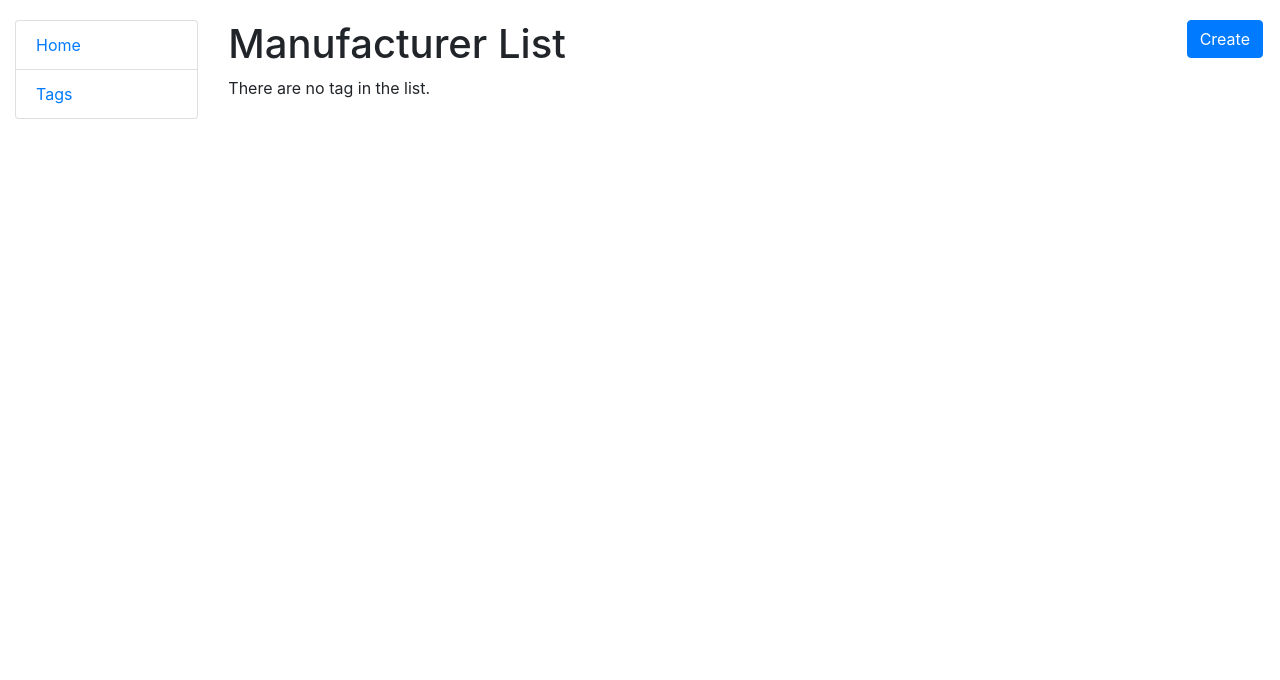
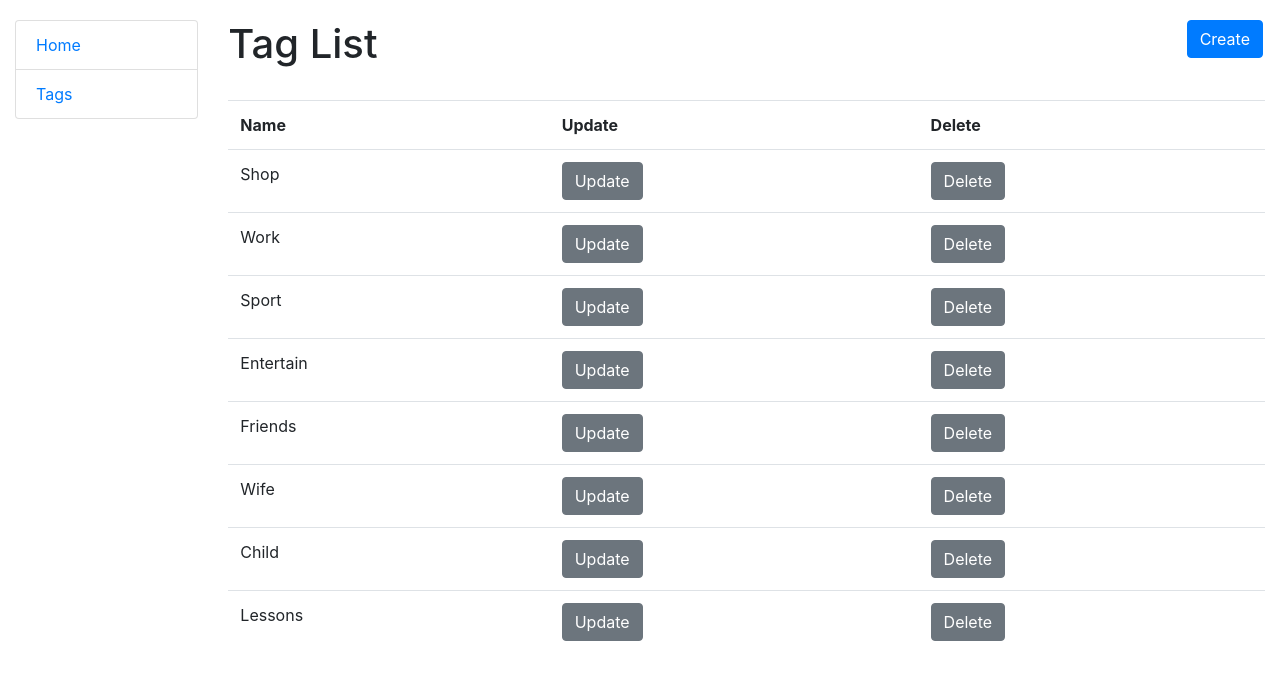
Before and after one commit to VladPh1/Todo-list, a Django app: page /tags/ in a window 1280 px wide. Shown: the top 680 px of the page. Run offline with Django 5.2, Linux system fonts and the light colour scheme; data comes from the database, SQL or seed files in the repository; both versions use the stored data as it was after the commit; some libraries are stand-ins or nearby versions.

Commit message:
fixed changes about buttom in templates/list/tags_list.html

```diff
--- a/templates/list/tags_list.html
+++ b/templates/list/tags_list.html
@@ -3,14 +3,14 @@
 
 {% block content %}
   <h1>
-    Manufacturer List
-    <a href="{% url 'list:tags-create' %}" class="btn btn-primary link-to-page">
+    Tag List
+    <a href="{% url 'list:tags-create' %}" class="btn btn-primary link-to-page float-right">
       Create
     </a>
   </h1>
+  <br>
 
-
-  {% if tags_list %}
+  {% if tags %}
     <table class="table">
       <tr>
         <th>Name</th>
@@ -18,18 +18,19 @@
         <th>Delete</th>
       </tr>
 
-      {% for tag in tags_list %}
+      {% for tag in tags %}
         <tr>
           <td>
               {{ tag.name }}
           </td>
           <td>
-              <a href="{% url 'list:tags-update' pk=tag.id %}">
+              <a class="btn btn-secondary"
+                href="{% url 'list:tags-update' pk=tag.id %}">
                 Update
               </a>
             </td>
             <td>
-              <a style="color: red"
+              <a class="btn btn-secondary"
                 href="{% url 'list:tags-delete' pk=tag.id %}">
                 Delete
               </a>
```
Also changed, not shown: db.sqlite3.
